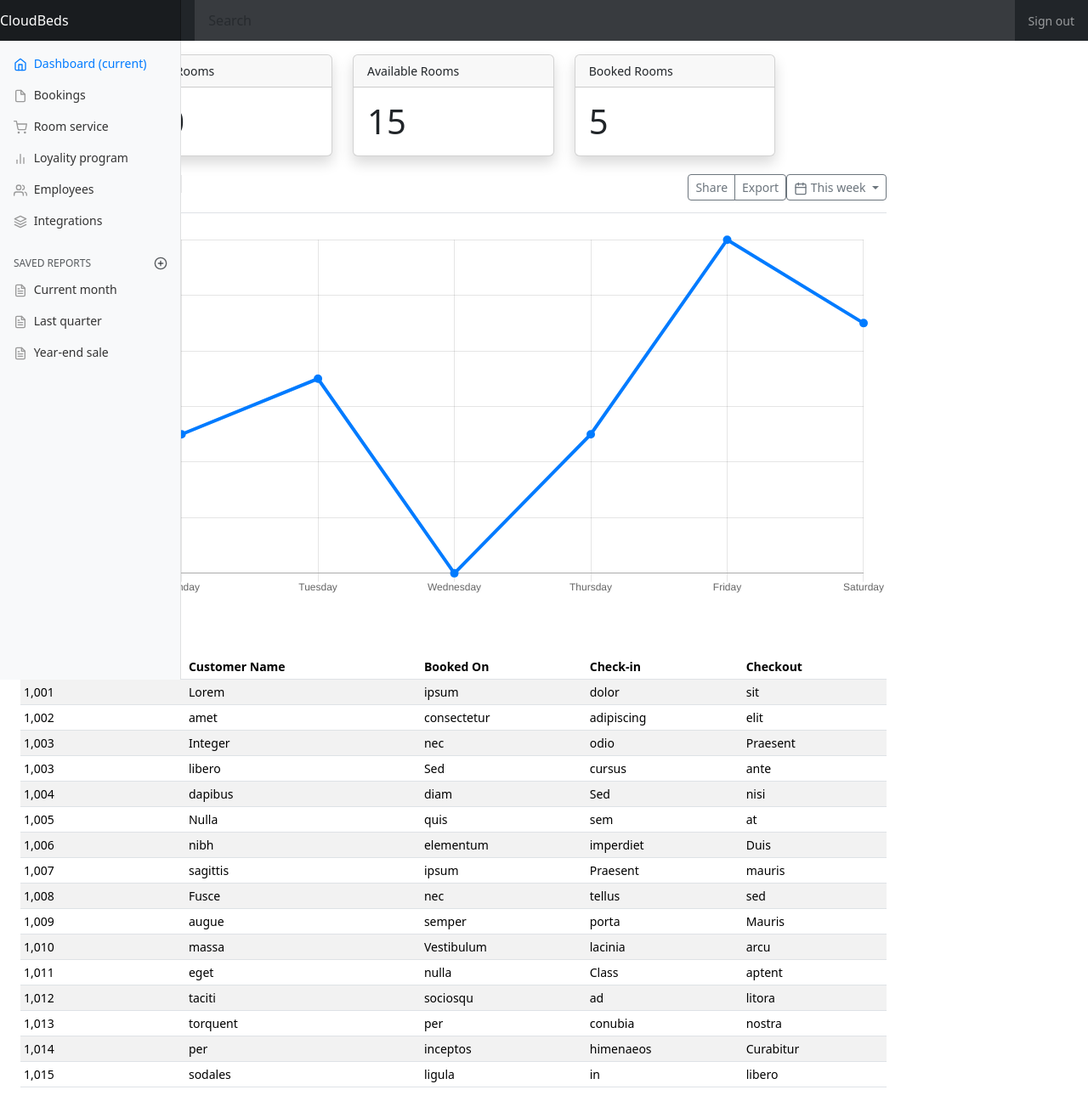
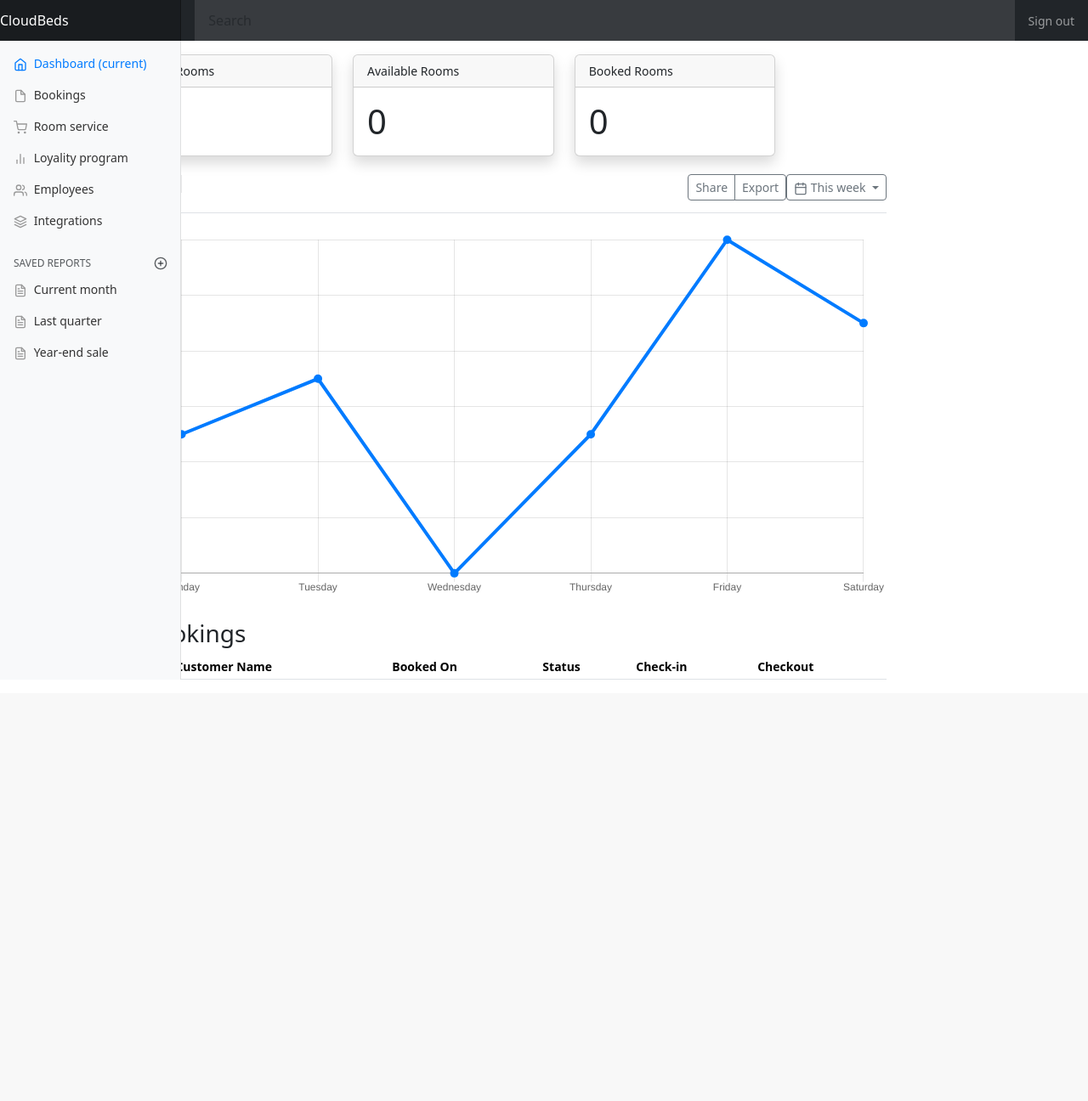
Before and after one commit to raman2106/cloudbeds, a Flask app: page /dashboard in a window 1280 px wide. Shown: the whole page at 85% size. After the commit the page ends 800 px from the top, so only its background shows below. Run offline with Flask 3, Linux system fonts and the light colour scheme; lists and menus that the app fills with data are empty; some libraries are stand-ins or nearby versions.

Commit message:
Updated the Dashboard page to display dynamic data from the DB

```diff
--- a/templates/dashboard.html
+++ b/templates/dashboard.html
@@ -22,7 +22,7 @@
       <input class="form-control form-control-dark w-100" type="text" placeholder="Search" aria-label="Search">
       <ul class="navbar-nav px-3">
         <li class="nav-item text-nowrap">
-          <a class="nav-link" href="#">Sign out</a>
+          <a class="nav-link" href="/logout">Sign out</a>
         </li>
       </ul>
     </nav>
@@ -105,7 +105,8 @@
               <div class="card mb-3 shadow">
                 <div class="card-header">Total Rooms</div>
                 <div class="card-body">
-                  <span class="card-title h1">20</span>
+                  {% set total_rooms = rooms|length %}
+                  <span class="card-title h1">{{ total_rooms }}</span>
                 </div>
               </div>
             </div>
@@ -113,7 +114,9 @@
               <div class="card mb-3 shadow">
                 <div class="card-header">Available Rooms</div>
                 <div class="card-body">
-                  <span class="card-title h1">15</span>
+                  {% set total_rooms = rooms|length %}
+                  {% set available_rooms = rooms|selectattr('status', 'eq', 'Available')|list|length %}
+                  <span class="card-title h1">{{ available_rooms }}</span>
                 </div>
               </div>
             </div>
@@ -121,7 +124,9 @@
               <div class="card mb-3 shadow">
                 <div class="card-header">Booked Rooms</div>
                 <div class="card-body">
-                  <span class="card-title h1">5</span>
+                  {% set total_rooms = rooms|length %}
+                  {% set booked_rooms = rooms|selectattr('status', 'eq', 'Booked')|list|length %}
+                  <span class="card-title h1">{{ booked_rooms }}</span>
                 </div>
               </div>
             </div>
@@ -143,7 +148,7 @@
 
           <canvas class="my-4" id="myChart" width="900" height="380"></canvas>
 
-          <p class="h3">Section title</p>
+          <p class="h3">Upcoming Bookings</p>
           <div class="table-responsive">
             <table class="table table-striped table-sm">
               <thead>
@@ -151,123 +156,22 @@
                   <th>Booking ID</th>
                   <th>Customer Name</th>
                   <th>Booked On</th>
+                  <th>Status</th>
                   <th>Check-in</th>
                   <th>Checkout</th>
                 </tr>
               </thead>
               <tbody>
+                {% for booking in bookings %}
                 <tr>
-                  <td>1,001</td>
-                  <td>Lorem</td>
-                  <td>ipsum</td>
-                  <td>dolor</td>
-                  <td>sit</td>
+                  <td>{{ booking.booking_id }}</td>
+                  <td>{{ booking.guest_id }}</td>
+                  <td>{{ booking.booking_date }}</td>
+                  <td>{{ booking.booking_status }}</td>
+                  <td>{{ booking.checkin_date }}</td>
+                  <td>{{ booking.checkout_date }}</td>
                 </tr>
-                <tr>
-                  <td>1,002</td>
-                  <td>amet</td>
-                  <td>consectetur</td>
-                  <td>adipiscing</td>
-                  <td>elit</td>
-                </tr>
-                <tr>
-                  <td>1,003</td>
-                  <td>Integer</td>
-                  <td>nec</td>
-                  <td>odio</td>
-                  <td>Praesent</td>
-                </tr>
-                <tr>
-                  <td>1,003</td>
-                  <td>libero</td>
-                  <td>Sed</td>
-                  <td>cursus</td>
-                  <td>ante</td>
-                </tr>
-                <tr>
-                  <td>1,004</td>
-                  <td>dapibus</td>
-                  <td>diam</td>
-                  <td>Sed</td>
-                  <td>nisi</td>
-                </tr>
-                <tr>
-                  <td>1,005</td>
-                  <td>Nulla</td>
-                  <td>quis</td>
-                  <td>sem</td>
-                  <td>at</td>
-                </tr>
-                <tr>
-                  <td>1,006</td>
-                  <td>nibh</td>
-                  <td>elementum</td>
-                  <td>imperdiet</td>
-                  <td>Duis</td>
-                </tr>
-                <tr>
-                  <td>1,007</td>
-                  <td>sagittis</td>
-                  <td>ipsum</td>
-                  <td>Praesent</td>
-                  <td>mauris</td>
-                </tr>
-                <tr>
-                  <td>1,008</td>
-                  <td>Fusce</td>
-                  <td>nec</td>
-                  <td>tellus</td>
-                  <td>sed</td>
-                </tr>
-                <tr>
-                  <td>1,009</td>
-                  <td>augue</td>
-                  <td>semper</td>
-                  <td>porta</td>
-                  <td>Mauris</td>
-                </tr>
-                <tr>
-                  <td>1,010</td>
-                  <td>massa</td>
-                  <td>Vestibulum</td>
-                  <td>lacinia</td>
-                  <td>arcu</td>
-                </tr>
-                <tr>
-                  <td>1,011</td>
-                  <td>eget</td>
-                  <td>nulla</td>
-                  <td>Class</td>
-                  <td>aptent</td>
-                </tr>
-                <tr>
-                  <td>1,012</td>
-                  <td>taciti</td>
-                  <td>sociosqu</td>
-                  <td>ad</td>
-                  <td>litora</td>
-                </tr>
-                <tr>
-                  <td>1,013</td>
-                  <td>torquent</td>
-                  <td>per</td>
-                  <td>conubia</td>
-                  <td>nostra</td>
-                </tr>
-                <tr>
-                  <td>1,014</td>
-                  <td>per</td>
-                  <td>inceptos</td>
-                  <td>himenaeos</td>
-                  <td>Curabitur</td>
-                </tr>
-                <tr>
-                  <td>1,015</td>
-                  <td>sodales</td>
-                  <td>ligula</td>
-                  <td>in</td>
-                  <td>libero</td>
-                </tr>
+                {% endfor %}
               </tbody>
             </table>
           </div>
--- a/templates/home.html
+++ b/templates/home.html
@@ -29,14 +29,14 @@
                 <div class="col-1 text-center display-1 text-white" style="font-family: sans-serif">CloudBeds</div>
             </div>
             <div class="d-flex align-items-center justify-content-center" style="height: 75vh">
-                <form>
+                <form method="post" action="/">
                     <div class="input-group mb-3">
                         <span class="input-group-text">
                         <svg xmlns="http://www.w3.org/2000/svg" width="16" height="16" fill="currentColor" class="bi bi-person" viewBox="0 0 16 16">
                             <path d="M8 8a3 3 0 1 0 0-6 3 3 0 0 0 0 6Zm2-3a2 2 0 1 1-4 0 2 2 0 0 1 4 0Zm4 8c0 1-1 1-1 1H3s-1 0-1-1 1-4 6-4 6 3 6 4Zm-1-.004c-.001-.246-.154-.986-.832-1.664C11.516 10.68 10.289 10 8 10c-2.29 0-3.516.68-4.168 1.332-.678.678-.83 1.418-.832 1.664h10Z"/>
                         </svg>
                         </span>
-                        <input type="email" class="form-control" placeholder="Username" required>
+                        <input type="email" class="form-control" placeholder="Email" name="username" required>
                     </div>
                     <div class="input-group mb-3">
                         <span class="input-group-text">
@@ -44,7 +44,7 @@
                             <path d="M8 1a2 2 0 0 1 2 2v4H6V3a2 2 0 0 1 2-2zm3 6V3a3 3 0 0 0-6 0v4a2 2 0 0 0-2 2v5a2 2 0 0 0 2 2h6a2 2 0 0 0 2-2V9a2 2 0 0 0-2-2zM5 8h6a1 1 0 0 1 1 1v5a1 1 0 0 1-1 1H5a1 1 0 0 1-1-1V9a1 1 0 0 1 1-1z"/>
                         </svg>
                         </span>
-                        <input type="password" class="form-control" id="userpassword" placeholder="Password" required>
+                        <input type="password" class="form-control" id="userpassword" placeholder="Password" name="password" required>
                     </div>
                     <div class="col-auto d-flex justify-content-center">
                         <button type="submit" class="btn btn-primary mb-3">Login</button>
--- a/templates/login.html
+++ b/templates/login.html
@@ -12,7 +12,7 @@
                     <path d="M8 8a3 3 0 1 0 0-6 3 3 0 0 0 0 6Zm2-3a2 2 0 1 1-4 0 2 2 0 0 1 4 0Zm4 8c0 1-1 1-1 1H3s-1 0-1-1 1-4 6-4 6 3 6 4Zm-1-.004c-.001-.246-.154-.986-.832-1.664C11.516 10.68 10.289 10 8 10c-2.29 0-3.516.68-4.168 1.332-.678.678-.83 1.418-.832 1.664h10Z"/>
                 </svg>
                 </span>
-                {{ login_form.username(class="form-control", placeholder="Username") }}
+                {{ login_form.username(class="form-control", placeholder="email") }}
             </div>
             <div class="input-group mb-3">
                 <span class="input-group-text">
```
Also changed, not shown: add-fake-data-to-db.py (added, +61 -0 lines), app-1.py (added, +119 -0 lines).
